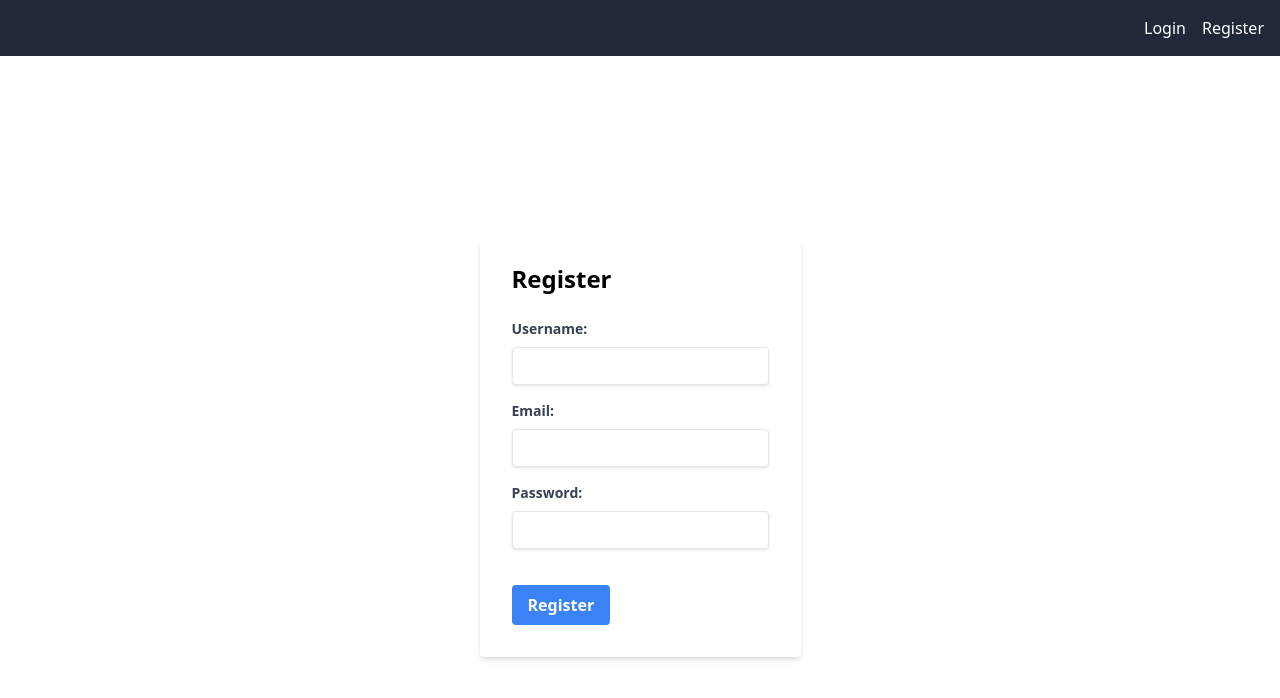
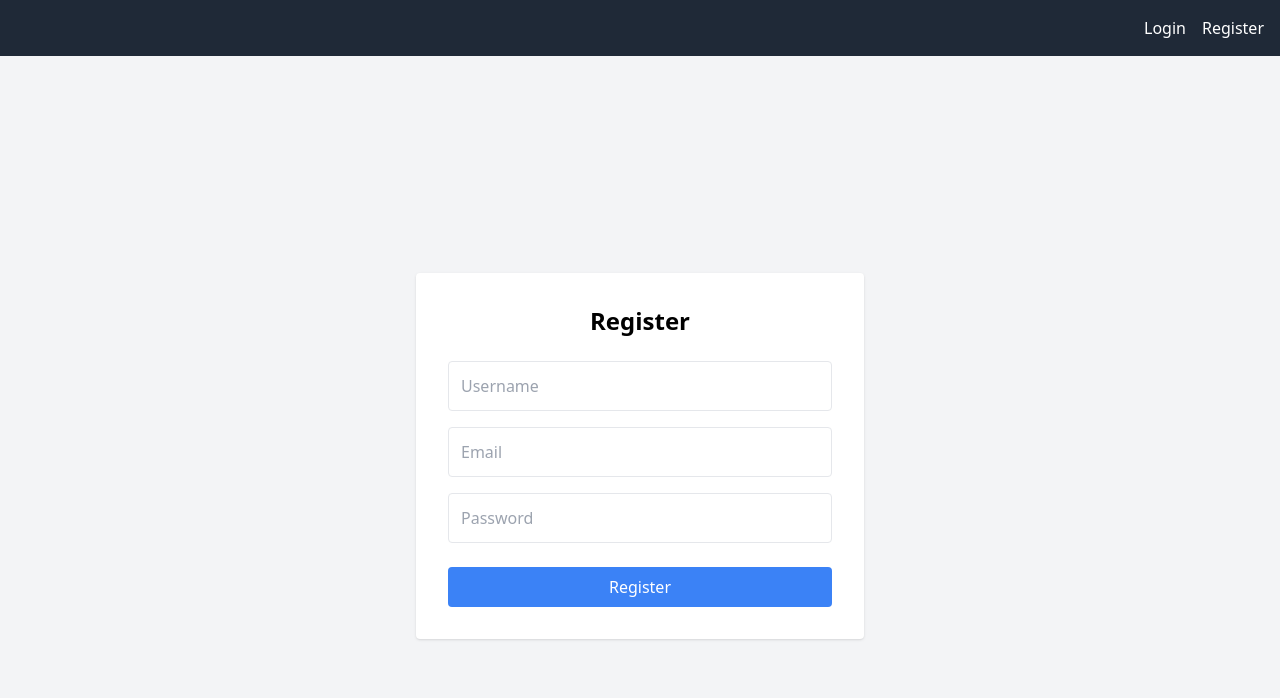
Before and after one commit to semihmertdev/admin-panel, a React (Create React App) app: page /register in a window 1280 px wide. Shown: the top 698 px of the page. Built offline with nearby package versions, Linux system fonts and the light colour scheme.

Commit message:
edit style

```diff
--- a/src/pages/LoginPage.js
+++ b/src/pages/LoginPage.js
@@ -25,7 +25,6 @@ function LoginPage() {
         <h2 className="text-2xl font-bold mb-6 text-center">Login</h2>
         <form onSubmit={handleSubmit}>
           <div className="mb-4">
-            <label htmlFor="email" className="block text-gray-700 text-sm font-bold mb-2">Email:</label>
             <input
               type="email"
               id="email"
@@ -37,7 +36,6 @@ function LoginPage() {
             />
           </div>
           <div className="mb-6">
-            <label htmlFor="password" className="block text-gray-700 text-sm font-bold mb-2">Password:</label>
             <input
               type="password"
               id="password"
--- a/src/pages/RegisterPage.js
+++ b/src/pages/RegisterPage.js
@@ -27,48 +27,40 @@ function RegisterPage() {
   };
 
   return (
-    <div className="flex items-center justify-center h-screen">
-      <div className="bg-white shadow-md rounded px-8 pt-6 pb-8 mb-4">
-        <h2 className="text-2xl font-bold mb-6">Register</h2>
+    <div className="flex justify-center items-center h-screen bg-gray-100">
+      <div className="w-full max-w-md bg-white p-8 rounded shadow">
+        <h2 className="text-2xl font-bold mb-6 text-center">Register</h2>
         <form onSubmit={handleSubmit}>
-          <div className="mb-4">
-            <label htmlFor="username" className="block text-gray-700 text-sm font-bold mb-2">Username:</label>
           <input
             type="text"
-              id="username"
+            placeholder="Username"
             value={username}
             onChange={(e) => setUsername(e.target.value)}
+            className="w-full p-3 mb-4 border rounded"
             required
-              className="shadow appearance-none border rounded w-full py-2 px-3 text-gray-700 leading-tight focus:outline-none focus:shadow-outline"
           />
-          </div>
-          <div className="mb-4">
-            <label htmlFor="email" className="block text-gray-700 text-sm font-bold mb-2">Email:</label>
           <input
             type="email"
-              id="email"
+            placeholder="Email"
             value={email}
             onChange={(e) => setEmail(e.target.value)}
+            className="w-full p-3 mb-4 border rounded"
             required
-              className="shadow appearance-none border rounded w-full py-2 px-3 text-gray-700 leading-tight focus:outline-none focus:shadow-outline"
           />
-          </div>
-          <div className="mb-6">
-            <label htmlFor="password" className="block text-gray-700 text-sm font-bold mb-2">Password:</label>
           <input
             type="password"
-              id="password"
+            placeholder="Password"
             value={password}
             onChange={(e) => setPassword(e.target.value)}
+            className="w-full p-3 mb-6 border rounded"
             required
-              className="shadow appearance-none border rounded w-full py-2 px-3 text-gray-700 mb-3 leading-tight focus:outline-none focus:shadow-outline"
           />
-          </div>
-          <div className="flex items-center justify-between">
-            <button type="submit" className="bg-blue-500 hover:bg-blue-700 text-white font-bold py-2 px-4 rounded focus:outline-none focus:shadow-outline">
+          <button
+            type="submit"
+            className="w-full bg-blue-500 text-white py-2 rounded hover:bg-blue-600"
+          >
             Register
           </button>
-          </div>
         </form>
       </div>
     </div>
```
Lines whose indentation alone changed are shown as unchanged.
